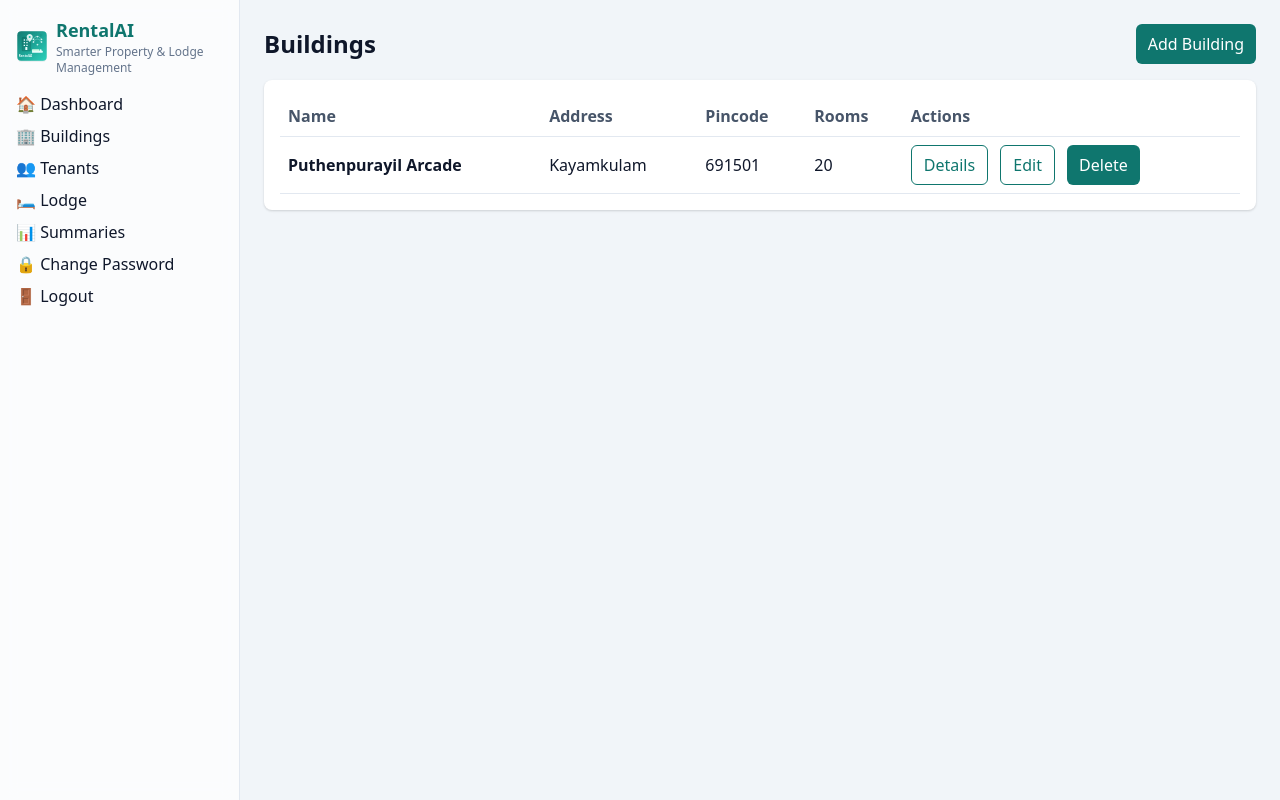
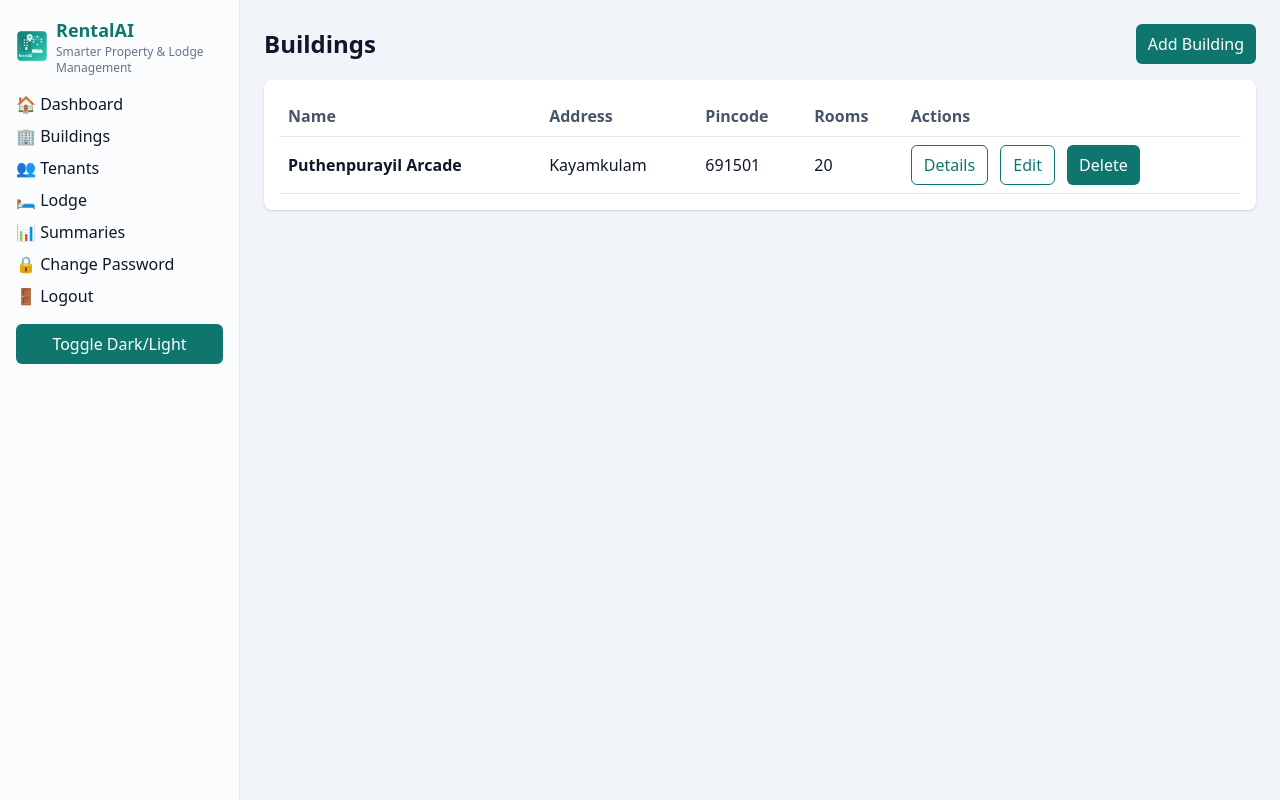
Before and after one commit to bibujohny/rentalAI, a Flask app: page /buildings/ in a window 1280 px wide. Run offline with Flask 3, Linux system fonts and the light colour scheme; a user stored in the database is signed in; data comes from the database, SQL or seed files in the repository; some libraries are stand-ins or nearby versions.

Commit message:
feat(ui): restore dark/light toggle to improve contrast for light/dark modes

```diff
--- a/app/templates/base.html
+++ b/app/templates/base.html
@@ -23,6 +23,17 @@
     .td { border-bottom: 1px solid #e2e8f0; padding: 0.5rem; }
     .dark .td { border-color: #334155; }
   </style>
+  <script>
+    function toggleTheme(){
+      const html = document.documentElement;
+      html.classList.toggle('dark');
+      localStorage.setItem('theme', html.classList.contains('dark') ? 'dark' : 'light');
+    }
+    document.addEventListener('DOMContentLoaded', () => {
+      const theme = localStorage.getItem('theme') || 'light';
+      if(theme === 'dark') document.documentElement.classList.add('dark');
+    });
+  </script>
 </head>
 <body class="h-full bg-slate-100 dark:bg-slate-900 text-slate-900 dark:text-slate-100">
 <div class="min-h-screen flex">
@@ -43,6 +54,7 @@
       <a href="{{ url_for('auth.change_password') }}" class="block hover:text-teal-600">🔒 Change Password</a>
       <a href="{{ url_for('auth.logout') }}" class="block hover:text-teal-600">🚪 Logout</a>
     </nav>
+    <button class="btn w-full" onclick="toggleTheme()">Toggle Dark/Light</button>
   </aside>
   <main class="flex-1 p-6">
     {% with messages = get_flashed_messages(with_categories=true) %}
```
